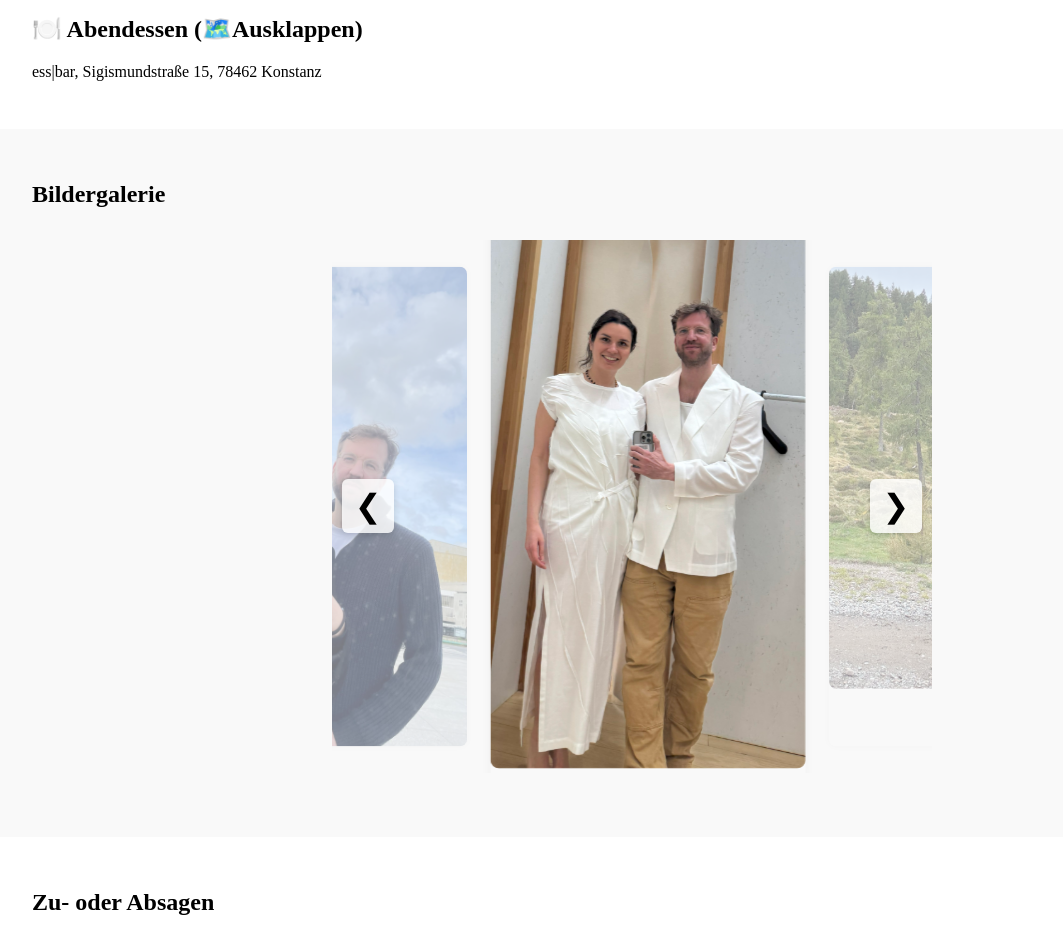
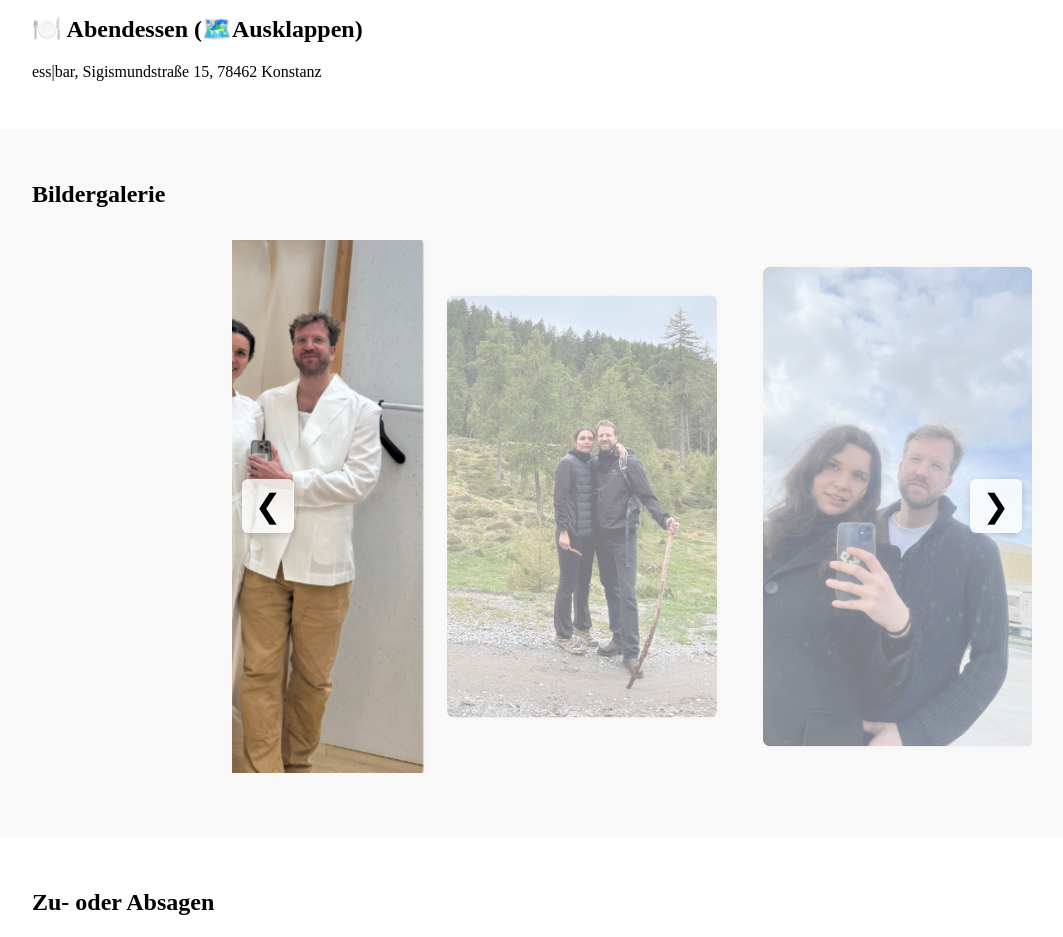
Before and after one commit to Grubinio/hochzeit, a Flask app: page / in a window 1280 px wide. Shown: the part 966-1903 px from the top of the page, without its empty margins (8-1071 px from the left). Run offline with Flask 3, Linux system fonts and the light colour scheme; the visitor is signed in with stand-in values (Sample User, id 1); grey boxes are pictures that could not be loaded.

Commit message:
Bilder infinite

```diff
--- a/app/static/style.css
+++ b/app/static/style.css
@@ -1,8 +1,6 @@
-
-  body {
-    cursor: url('herz.png'), auto;
+body {
+  cursor: url('herz.png'), auto;
 }
-
 
 /* Google Maps responsive */
 .map-container {
@@ -12,7 +10,7 @@
   height: 0;
   overflow: hidden;
   border-radius: 8px;
-  box-shadow: 0 0 8px rgba(0,0,0,0.1);
+  box-shadow: 0 0 8px rgba(0, 0, 0, 0.1);
   transition: max-height 0.5s ease, padding-bottom 0.5s ease;
   max-height: 1000px;
 }
@@ -42,7 +40,7 @@
   border-radius: 50%;
   width: 48px;
   height: 48px;
-  box-shadow: 0 2px 5px rgba(0,0,0,0.2);
+  box-shadow: 0 2px 5px rgba(0, 0, 0, 0.2);
   cursor: pointer;
   z-index: 1000;
   transition: background-color 0.2s ease;
@@ -55,26 +53,28 @@
 .carousel-wrapper {
   position: relative;
   width: 100%;
-  max-width: 600px;
+  max-width: 800px;
   margin: 2rem auto;
   overflow: hidden;
 }
 
 .carousel-track {
   display: flex;
-  transition: transform 0.4s ease;
+  transition: transform 0.5s ease;
   gap: 1rem;
   will-change: transform;
+  align-items: center;
+  justify-content: center;
 }
 
 .carousel-slide {
-  flex: 0 0 100%; /* max-breite: 80% der Wrapper-Breite */
-  max-width: 300px;
+  flex: 0 0 auto;
+  width: 300px;
   opacity: 0.5;
   transform: scale(0.9);
   transition: transform 0.3s ease, opacity 0.3s ease;
   border-radius: 8px;
-  box-shadow: 0 0 10px rgba(0,0,0,0.05);
+  box-shadow: 0 0 10px rgba(0, 0, 0, 0.05);
 }
 
 .carousel-slide img {
@@ -85,9 +85,14 @@
 }
 
 .carousel-slide.active {
-  opacity: 1;
-  transform: scale(1.05);
+  opacity: 1 !important;
+  transform: scale(1.05) !important;
   z-index: 2;
+}
+
+.carousel-slide.clone {
+  opacity: 0 !important;
+  transform: scale(0.9) !important;
 }
 
 .carousel-btn {
@@ -117,11 +122,12 @@
 .carousel-btn.next {
   right: 10px;
 }
+
 @media (max-width: 600px) {
   .carousel-track {
-    gap: 0.5rem; /* weniger Abstand zwischen den Slides */
+    gap: 0.5rem;
   }
   .carousel-slide {
-    flex: 0 0 90%; /* max-breite: 90% der Wrapper-Breite */
+    width: 90%;
   }
 }
```
